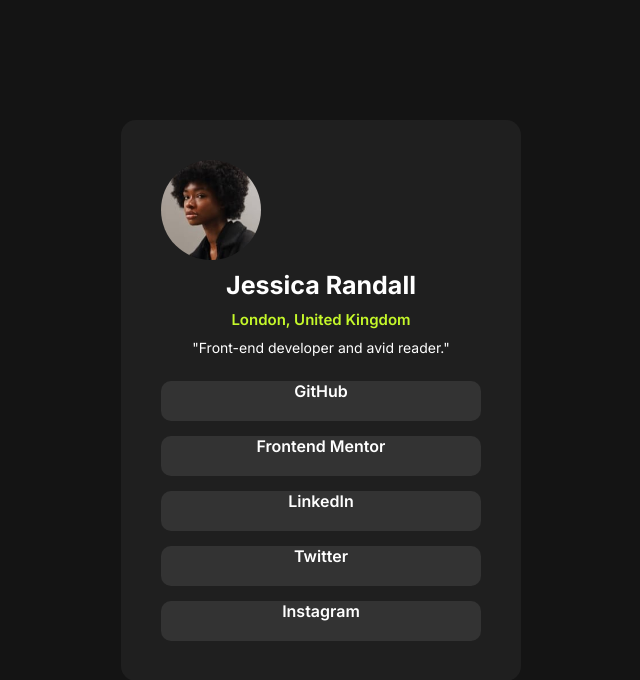
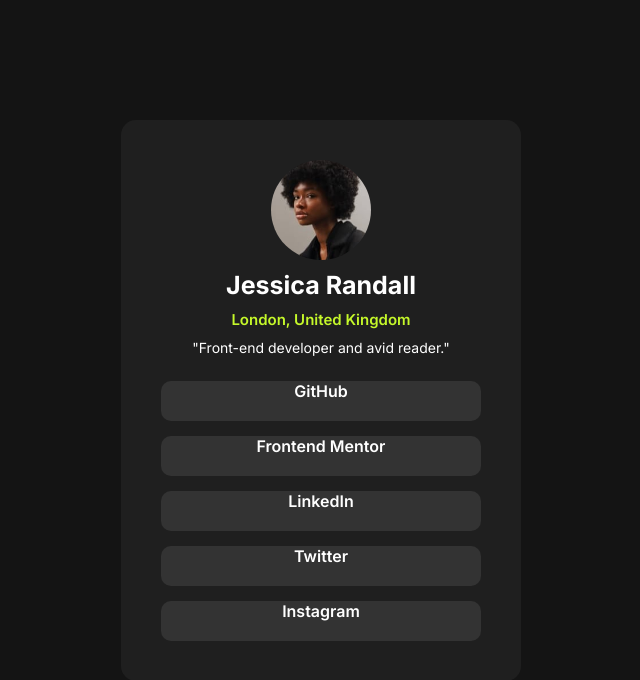
Before and after one commit to lalit-hld/social-links-profile-main, a plain HTML site: page social-links-profile-main/index.html in a window 1280 px wide. Shown: the whole page, without its empty margins (319-959 px from the left). Drawn offline with Linux system fonts and the light colour scheme.

Commit message:
updated image alignment

```diff
--- a/social-links-profile-main/index.html
+++ b/social-links-profile-main/index.html
@@ -21,7 +21,7 @@
 <body>
 
   <div class="box">
-    <img type=".jpeg" src="/social-links-profile-main/assets/images/avatar-jessica.jpeg">
+    <div class="img"><img type=".jpeg" src="/social-links-profile-main/assets/images/avatar-jessica.jpeg"></div>
     <h3>Jessica Randall</h3>
     <h6>London, United Kingdom</h6>
     <p class="p1">"Front-end developer and avid reader."</p>
--- a/social-links-profile-main/style.css
+++ b/social-links-profile-main/style.css
@@ -29,10 +29,15 @@ body{
     gap: 15px;
 }
 img{
-    display: block;
+
     border-radius: 50%;
     width: 100px;
 
+}
+.img{
+    display: flex;
+    align-items: center;
+    justify-content: center;
 }
 h3{
     color: hsl(0, 0%, 100%);
@@ -56,6 +61,7 @@ h6{
     border-radius: 10px;
     background-color: hsl(0, 0%, 20%);
 
+
 }
 .p2:hover{
     background-color: hsl(75, 94%, 57%);
```
